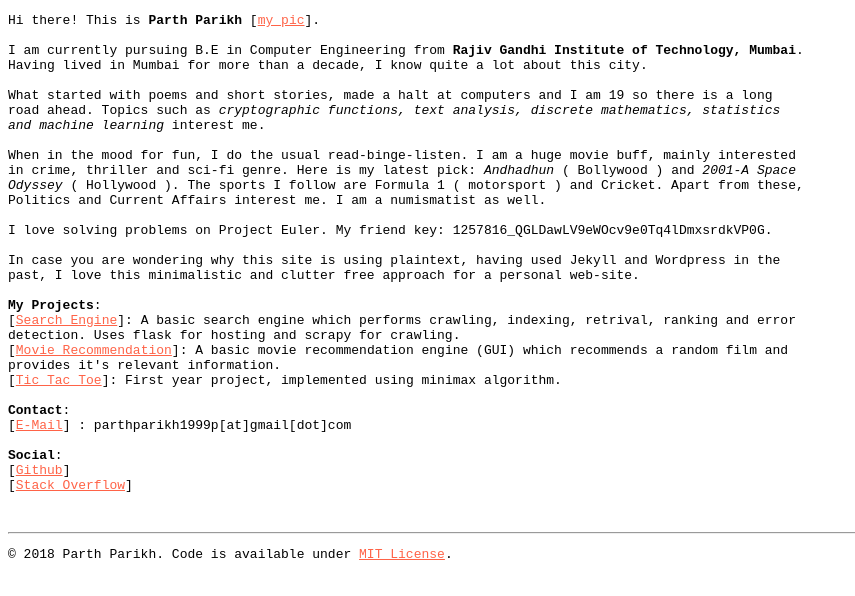
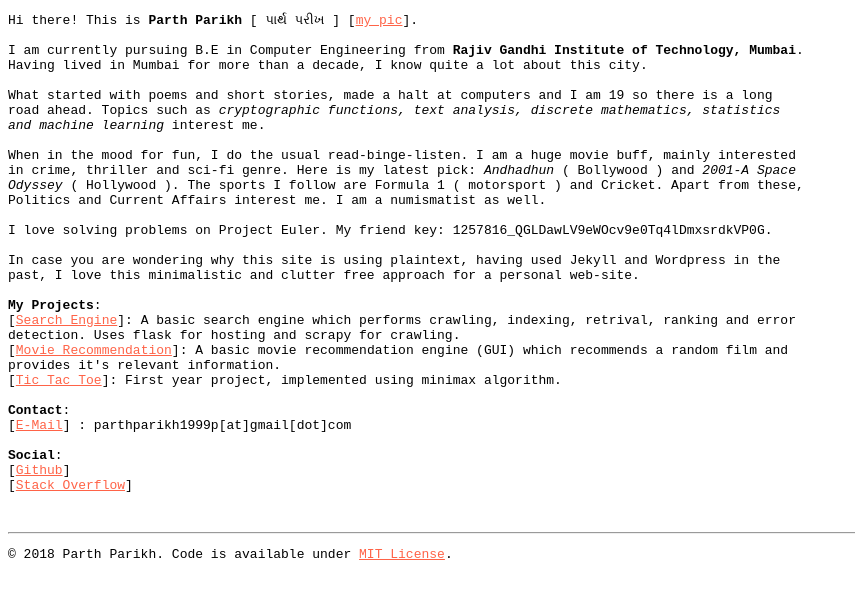
Before and after one commit to pncnmnp/pncnmnp.github.io, a plain HTML site: page index.html in a window 1280 px wide. Shown: the whole page, without its empty margins (0-855 px from the left). Drawn offline with Linux system fonts and the light colour scheme.

Commit message:
added my name in gujrati

```diff
--- a/index.html
+++ b/index.html
@@ -13,7 +13,7 @@
 </head>
 
 <body>
-<pre>Hi there! This is <strong>Parth Parikh</strong> [<a href="me.jpeg">my pic</a>].
+<pre>Hi there! This is <strong>Parth Parikh</strong> [ પાર્થ પરીખ ] [<a href="me.jpeg">my pic</a>].
 
 I am currently pursuing B.E in Computer Engineering from <strong>Rajiv Gandhi Institute of Technology, Mumbai</strong>. Having lived in Mumbai for more than a decade, I know quite a lot about this city.
 
```
